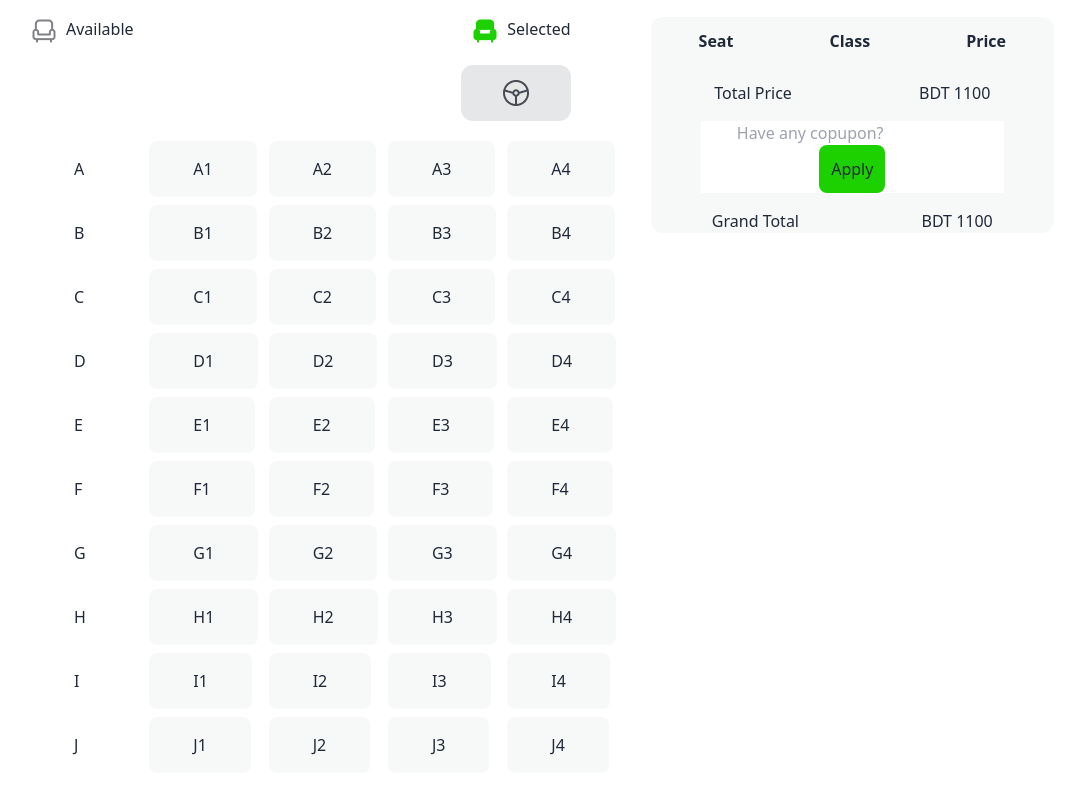
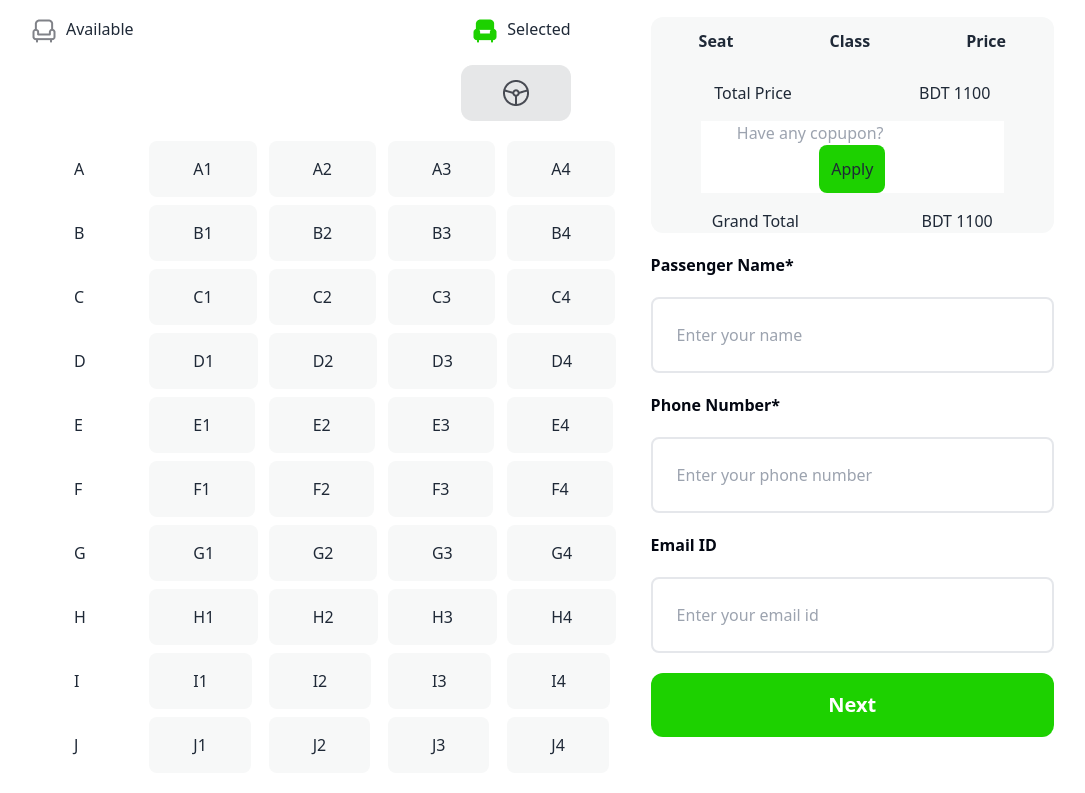
Before and after one commit to arifulislamk/assignment-five, a plain HTML site: page index.html in a window 1280 px wide. Shown: the part 2317-3110 px from the top of the page, without its empty margins (98-1183 px from the left). Drawn offline with nearby package versions, Linux system fonts and the light colour scheme.

Commit message:
customers input form

```diff
--- a/index.html
+++ b/index.html
@@ -358,6 +358,16 @@
                             <p>BDT <span>1100</span></p>
                         </div>
                     </div>
+
+                    <div class="space-y-5 ">
+                        <h2 class="font-semibold text-[#030712]">Passenger Name*</h2>
+                        <input class="p-6 w-full rounded-lg border-2 border-gray-200" type="text" name="" id="" placeholder="Enter your name">
+                        <h2 class="font-semibold text-[#030712]">Phone Number*</h2>
+                        <input class="p-6 w-full rounded-lg border-2 border-gray-200" type="text" name="" id="" placeholder="Enter your phone number">
+                        <h2 class="font-semibold text-[#030712]">Email ID</h2>
+                        <input class="p-6 w-full rounded-lg border-2 border-gray-200" type="text" name="" id="" placeholder="Enter your email id">
+                        <button class="bg-bg-green h-16 w-full text-white rounded-xl font-extrabold text-xl">Next</button>
+                    </div>
                 </div>
             </section>
 
```
